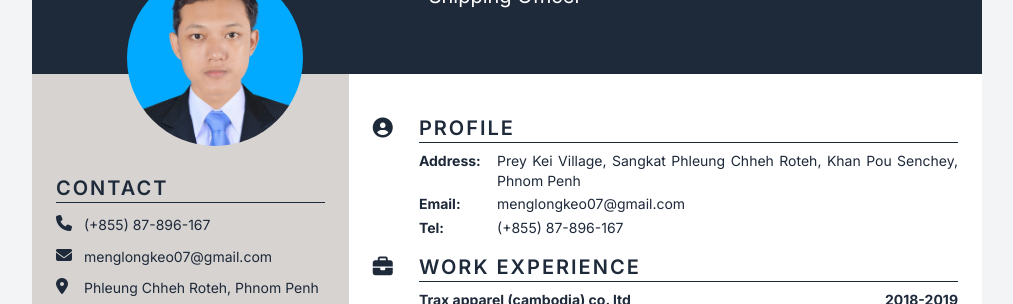
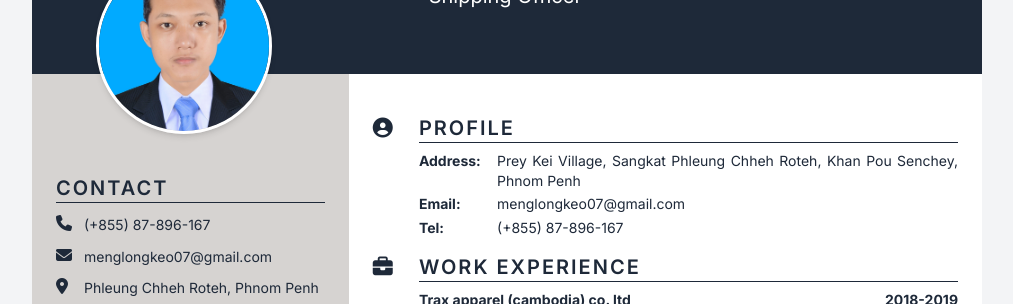
Before and after one commit to MenglongK/CurriculumVitae, a website: page index.html in a window 1280 px wide. Shown: the part 170-474 px from the top of the page, without its empty margins (133-1146 px from the left). Drawn offline with Linux system fonts and the light colour scheme.

Commit message:
Third update

```diff
--- a/index.html
+++ b/index.html
@@ -21,8 +21,32 @@
       }
     </style>
   </head>
-  <body class="bg-gray-100 p-12">
-    <main class="text-gray-800">
+  <body class="bg-gray-100">
+    <main class="text-gray-800 py-12">
+      <!-- <div class="relative flex items-center">
+        <div
+          class="absolute w-44 h-44 rounded-full overflow-hidden left-[260px] bottom-[-260px]"
+        >
+          <img
+            src="./src/image/Profile.jpg"
+            class="w-full object-cover"
+            alt="Profile"
+          />
+        </div>
+      </div> -->
+      <div class="lg:w-[950px] m-auto md:grid grid-cols-3 border-0">
+        <div class="relative flex items-center transition-shadow duration-300">
+          <div
+            class="absolute left-16 top-20 w-44 h-44 rounded-full overflow-hidden border-3 border-white shadow-md hover:scale-105 hover:shadow-xl transition-transform duration-300 cursor-pointer"
+          >
+            <img
+              class="w-full object-cover"
+              src="./src/image/Profile.jpg"
+              alt="Profile"
+            />
+          </div>
+        </div>
+      </div>
       <section class="lg:w-[950px] m-auto md:grid grid-cols-3 border-0">
         <div class="text-5xl bg-gray-800 p-20 max-sm:hidden"></div>
         <!-- header -->
@@ -31,9 +55,6 @@
         >
           <h1 class="text-4xl font-bold max-sm:text-2xl">Keo Menglong</h1>
           <p class="text-xl max-sm:text-sm">Shipping Officer</p>
-        </div>
-        <div class="w-44 h-44 rounded-full overflow-hidden absolute left-[260px] top-[140px]">
-          <img src="./src/image/Profile.jpg" class="w-full object-fit-contain" alt="Profile" />
         </div>
         <!-- left side -->
         <div class="text-xl bg-stone-300 max-sm:text-center md:px-6 pb-6">
```
Also changed, not shown: src/output.css.
